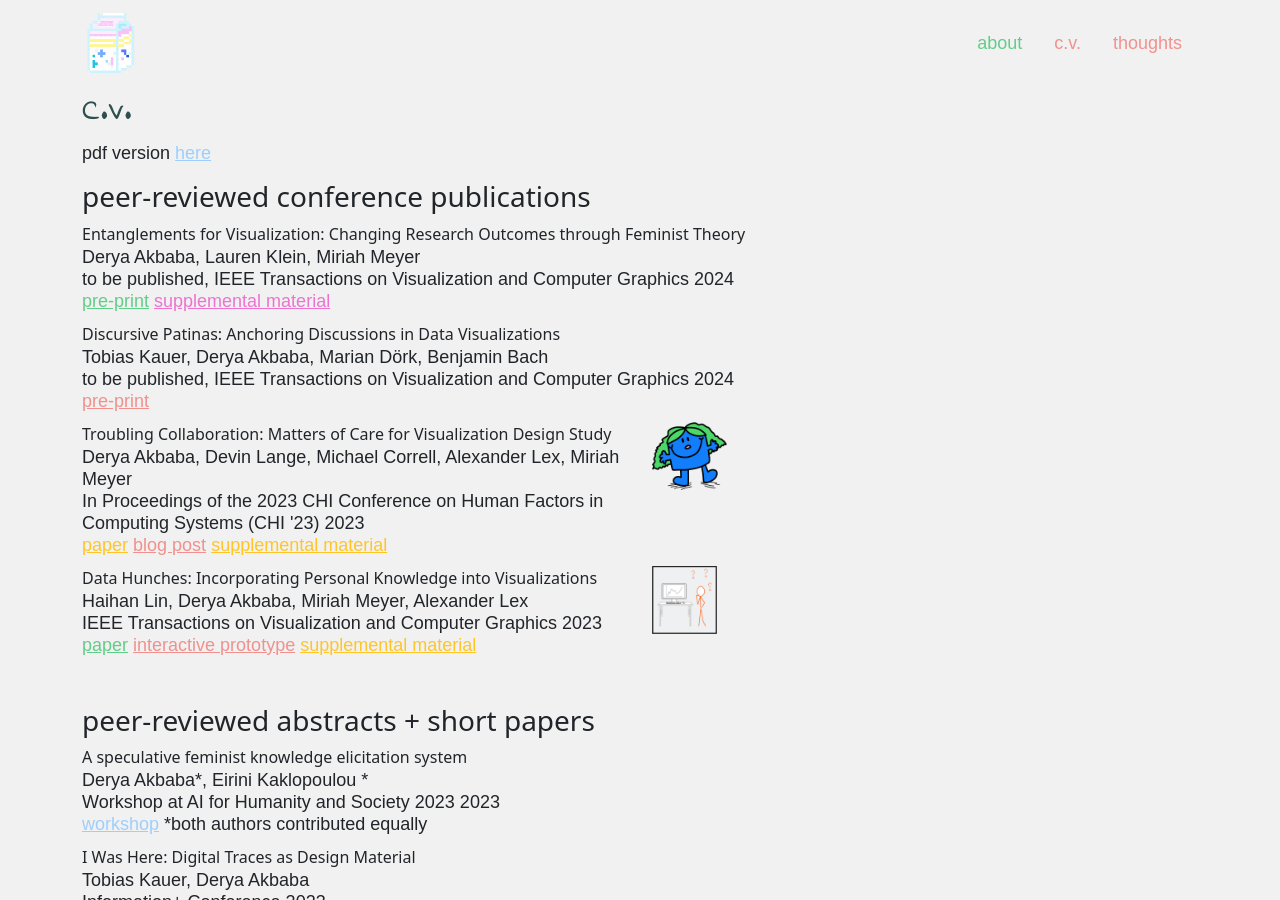
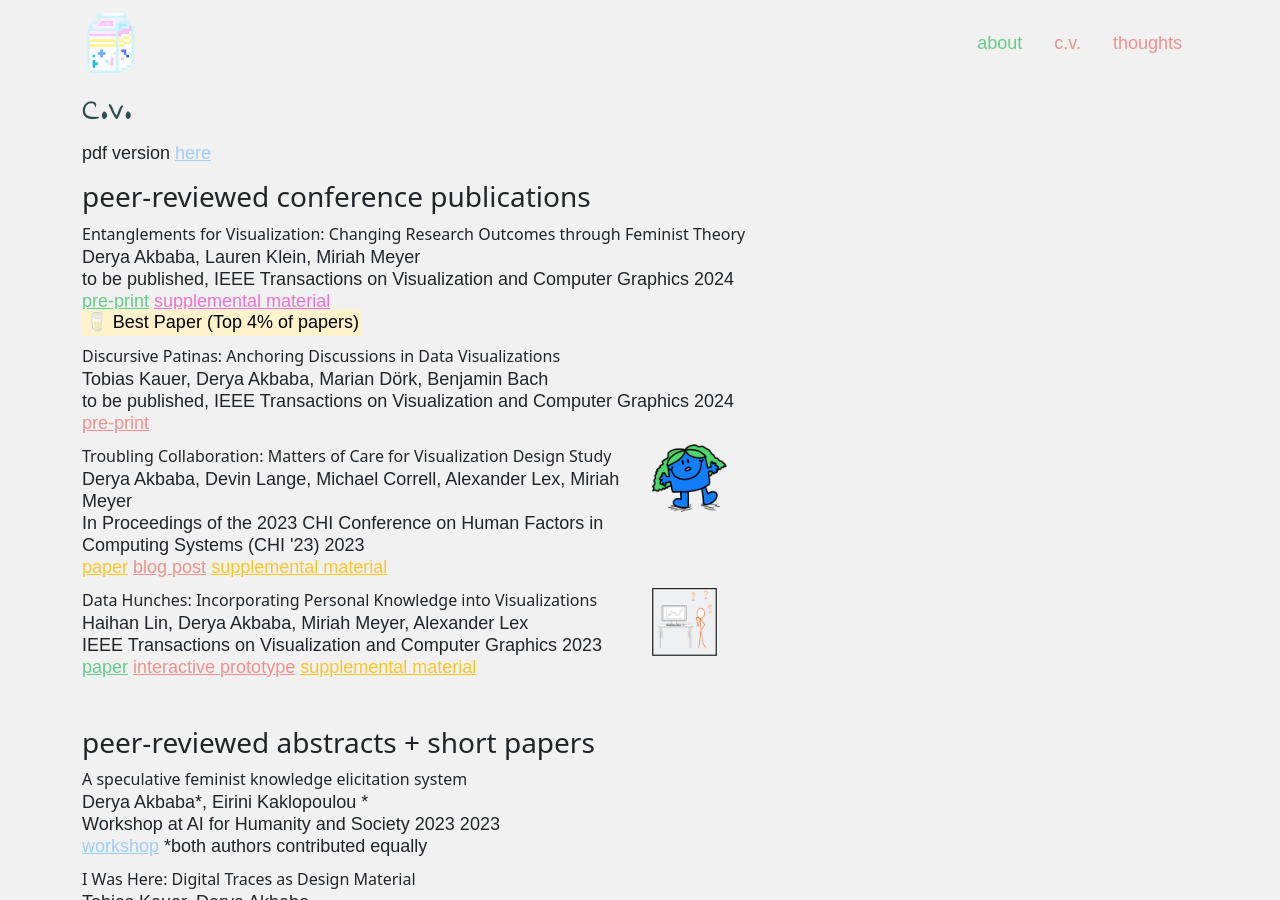
Before and after one commit to gotdairyya/gotdairyya.github.io, a Jekyll site: the page built from cv.md, in a window 1280 px wide and 900 px high. Built offline with Jekyll 4.4.1, drawn with Linux system fonts in a browser that asks for light colours; some web fonts are replaced.

Commit message:
Best Paper award

```diff
--- a/_data/news.yml
+++ b/_data/news.yml
@@ -47,3 +47,7 @@
   news: Two of my papers have been accepted for VIS24! Checkout the preprints <a
     href="https://osf.io/preprints/osf/rw35g">Entanglements</a> and <a
     href="https://arxiv.org/abs/2407.17994">Viscussion</a>
+- date: 2024-10-15
+  place: USA
+  news: <a
+    href="https://osf.io/preprints/osf/rw35g">Entanglements for Visualization</a> received the best paper award! 😱
--- a/_data/publications.yml
+++ b/_data/publications.yml
@@ -26,6 +26,7 @@
   links: <a href="https://osf.io/preprints/osf/rw35g">pre-print</a> <a
     href="https://osf.io/ubrdy/">supplemental material</a>
   image:
+  award: 🥛 Best Paper (Top 4% of papers)
 - title: "Discursive Patinas: Anchoring Discussions in Data Visualizations"
   authors: Tobias Kauer, Derya Akbaba, Marian Dörk, Benjamin Bach
   journal: to be published, IEEE Transactions on Visualization and Computer Graphics
--- a/_includes/cv_publications.html
+++ b/_includes/cv_publications.html
@@ -35,6 +35,9 @@
         <span>{{pub.authors}}</span><br>
         <span>{{pub.journal}} {{pub.year}}</span><br>
         <span>{{pub.links}}</span>
+        {% if pub.award %}
+        <br><span><mark>{{pub.award}}</mark></span>
+        {% endif %}
     </div>
     {% if pub.image %}
     <div class="col">
```
